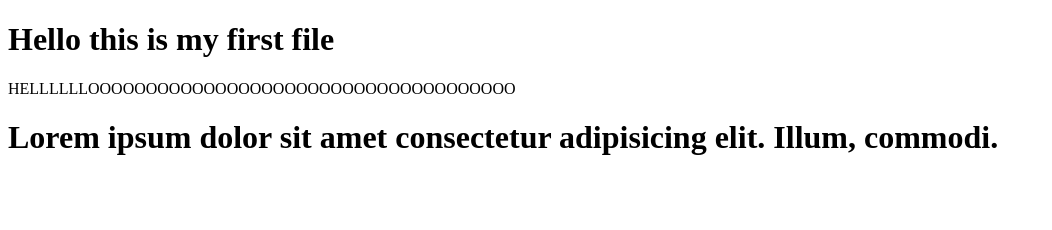
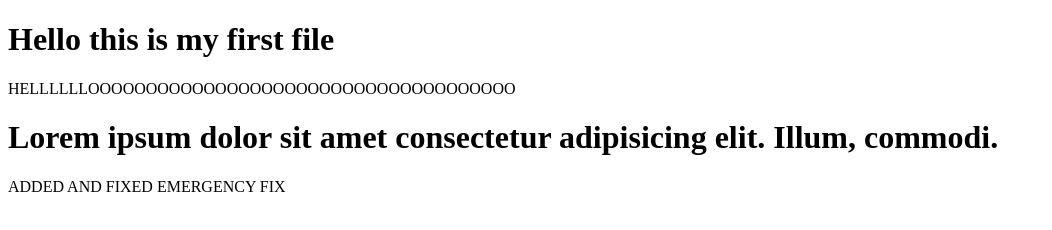
Before and after one commit to faizkhan77/TestingGit, a plain HTML site: page index.html in a window 1280 px wide. Shown: the whole page, without its empty margins (0-1052 px from the left). Drawn offline with Linux system fonts and the light colour scheme.

Commit message:
Fixed emergency fix

```diff
--- a/index.html
+++ b/index.html
@@ -10,5 +10,7 @@
     <p>HELLLLLLOOOOOOOOOOOOOOOOOOOOOOOOOOOOOOOOOOOOO</p>
 
     <h1>Lorem ipsum dolor sit amet consectetur adipisicing elit. Illum, commodi.</h1>
+
+    <p>ADDED AND FIXED EMERGENCY FIX</p>
 </body>
 </html>
```
